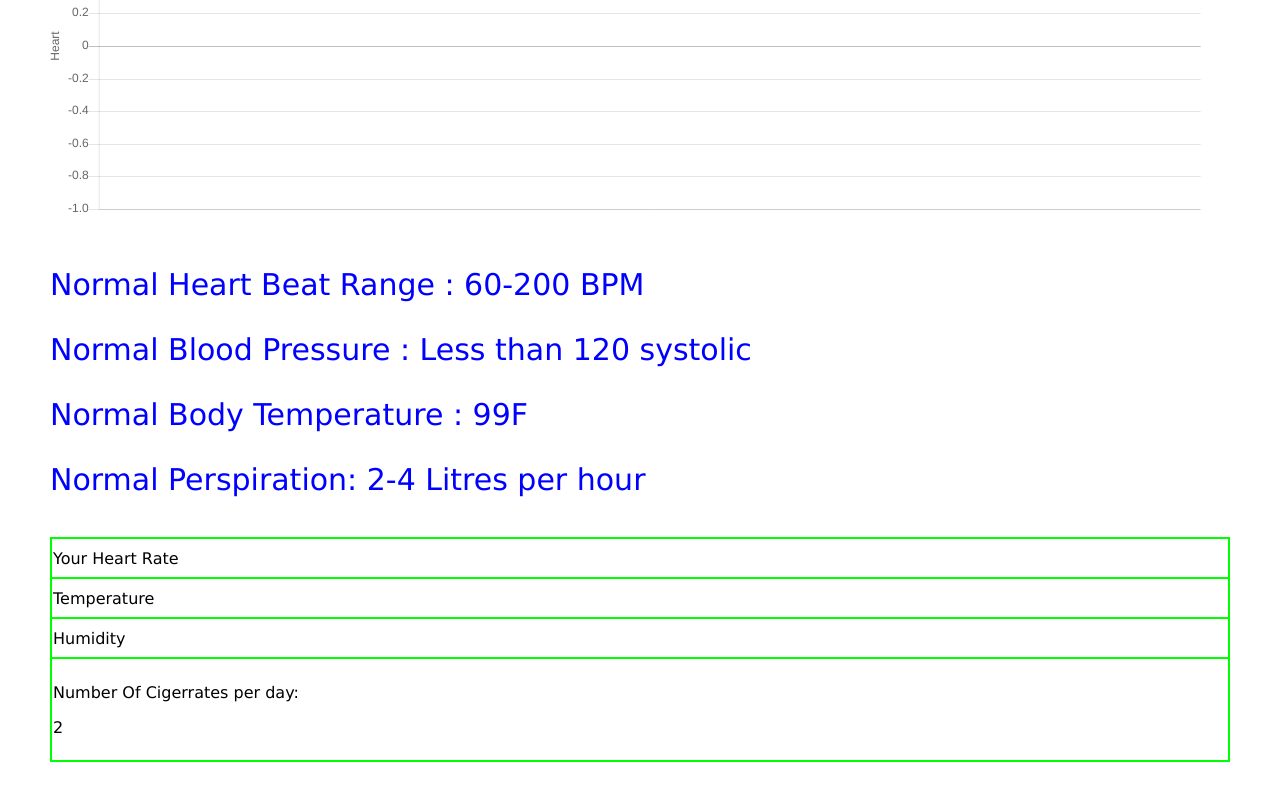
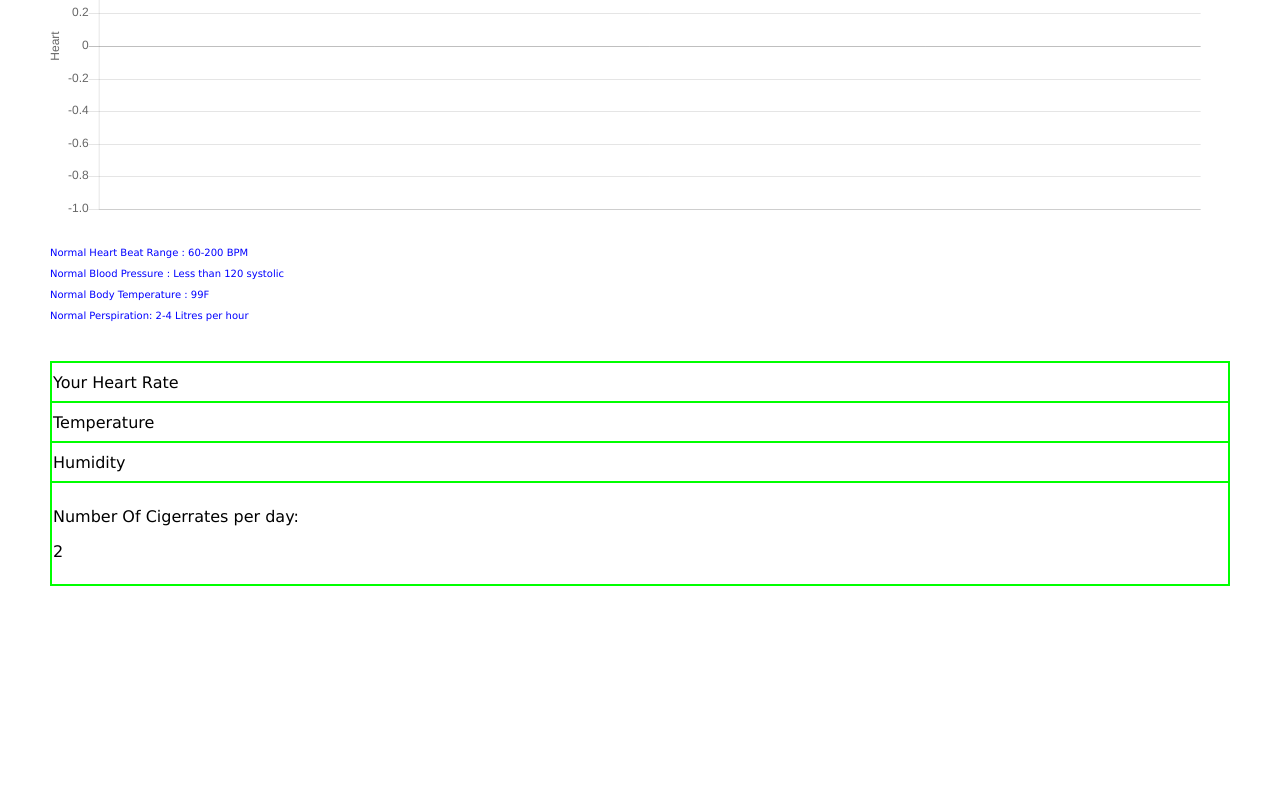
Before and after one commit to mgella/Tester, a website: page public/index.html in a window 1280 px wide. Shown: the part 1643-2443 px from the top of the page. After the commit the page ends 2279 px from the top, so only its background shows below. Drawn offline with Linux system fonts and the light colour scheme.

Commit message:
Update index.html

```diff
--- a/public/index.html
+++ b/public/index.html
@@ -25,10 +25,10 @@ Many adult cigarette smokers want to quit smoking.</p>
      <canvas id="myChart3" width="400" height="150"></canvas>
       <canvas id="myChart4" width="400" height="150"></canvas>
 
-      <p style="font-size:30px;color:blue;">Normal Heart Beat Range : 60-200 BPM </p>
-       <p style="font-size:30px;color:blue;">Normal  Blood Pressure : Less than 120 systolic </p>
-        <p style="font-size:30px;color:blue;">Normal  Body Temperature : 99F </p>
-         <p style="font-size:30px;color:blue;">Normal Perspiration: 2-4 Litres per hour </p>
+      <p style="font-size:10px;color:blue;">Normal Heart Beat Range : 60-200 BPM </p>
+       <p style="font-size:10px;color:blue;">Normal  Blood Pressure : Less than 120 systolic </p>
+        <p style="font-size:10px;color:blue;">Normal  Body Temperature : 99F </p>
+         <p style="font-size:10px;color:blue;">Normal Perspiration: 2-4 Litres per hour </p>
 
       <p id="label5" style="font-size:40px;color:red;"></p>
        <p id="label6" style="font-size:40px;color:red;"></p>
```
